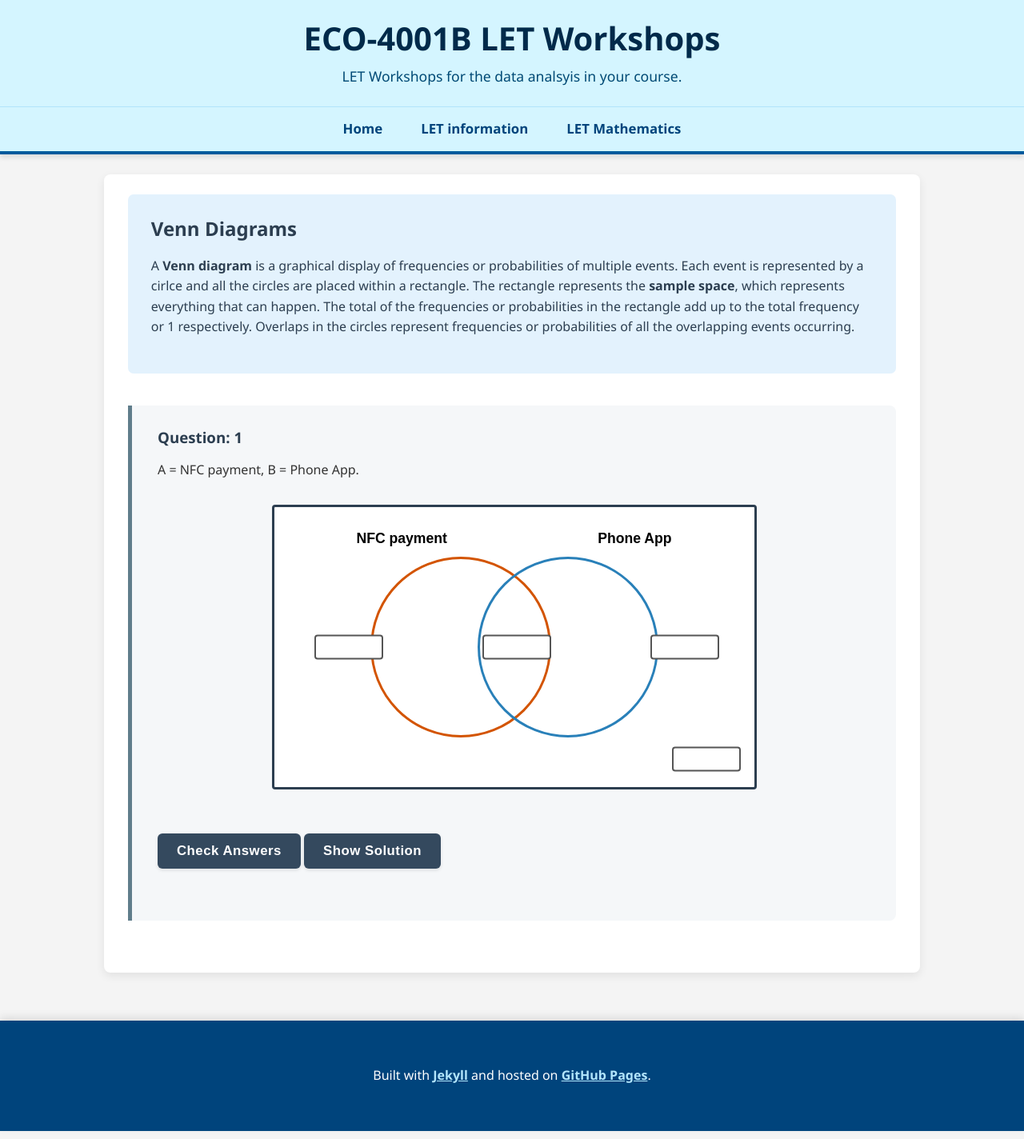
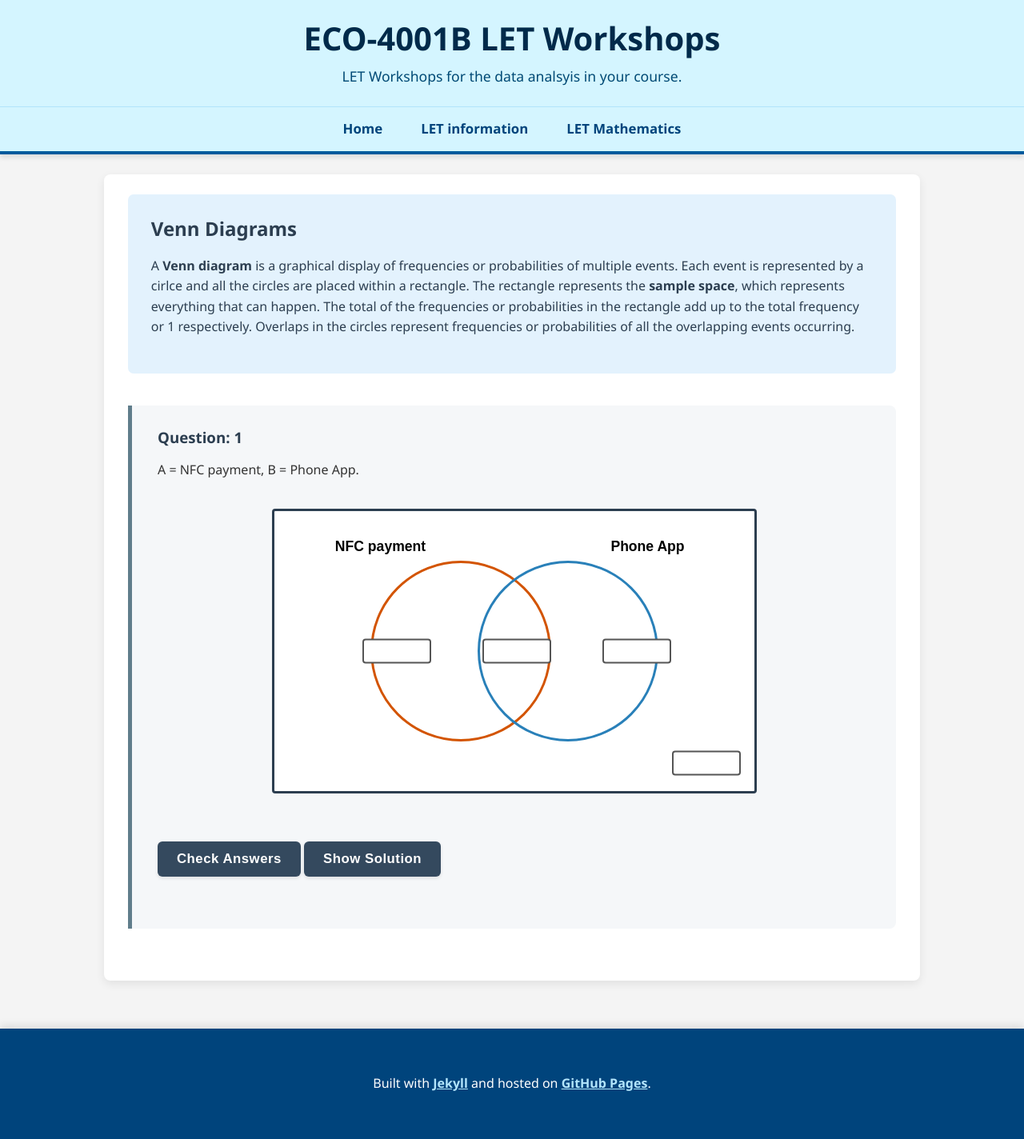
Before and after one commit to probe973/eco-4001b, a Jekyll site: the page built from probability/03-venn.md, in a window 1280 px wide. Shown: the whole page at 80% size. Built offline with Jekyll 4.4.1, drawn with Linux system fonts in a browser that asks for light colours.

Commit message:
Adjust Venn diagram styles for better fit

```diff
--- a/assets/css/style.css
+++ b/assets/css/style.css
@@ -461,21 +461,21 @@ input[type=number] {
     background-color: #ffe6e6;
 }
 
-/* --- VENN DIAGRAM STYLES (Fixed Labels & Validation) --- */
+/* --- VENN DIAGRAM STYLES (Adjusted for Fit) --- */
 
 .venn-wrapper {
     position: relative;
     width: 100%;
     max-width: 600px;
     height: 350px;
-    margin: 30px auto; /* Added space for labels on top */
+    margin: 35px auto;
     border: 3px solid #2c3e50;
     background-color: #fff;
     border-radius: 4px;
     font-family: sans-serif;
 }
 
-/* Circles - Balanced overlap (20%) */
+/* Circles - Balanced overlap */
 .venn-circle {
     position: absolute;
     width: 220px;
@@ -484,55 +484,55 @@ input[type=number] {
     border: 3px solid #2c3e50;
     top: 50%;
     transform: translateY(-50%);
-    pointer-events: none; /* Allows clicking through the circle to inputs */
+    pointer-events: none;
 }
 
+/* Positioned to ensure overlap but keep inputs inside */
 .venn-left {
-    left: 20%; /* Moved out slightly to give text room */
-    border-color: #d35400;
+    left: 20%;
+    border-color: #d35400; /* Orange */
 }
 
 .venn-right {
-    right: 20%; /* Moved out slightly to give text room */
-    border-color: #2980b9;
+    right: 20%;
+    border-color: #2980b9; /* Blue */
 }
 
-/* Labels - Pushed AWAY from the center collision zone */
+/* Labels - Adjusted to sit clear of the overlap */
 .venn-label {
     position: absolute;
-    top: -40px; /* Higher up */
-    width: 150%; /* Wider to prevent wrapping */
+    top: -35px;
+    width: 200px;
     font-weight: bold;
     font-size: 1.1em;
     color: #000;
 }
 
-/* Push Left Label Left */
 .venn-left .venn-label {
-    text-align: left;
-    left: -20px;
+    right: 50%;
+    text-align: center;
 }
 
-/* Push Right Label Right */
 .venn-right .venn-label {
-    text-align: right;
-    right: -20px;
+    left: 50%;
+    text-align: center;
 }
 
-/* Input Zones */
+/* Input Zones - Moved inwards to match the circles */
 .venn-zone {
     position: absolute;
     top: 50%;
     transform: translate(-50%, -50%);
     width: 80px;
     text-align: center;
-    z-index: 20; /* High z-index to be clickable */
+    z-index: 20;
 }
 
-/* Positions */
-.zone-a-only { left: 15%; }
-.zone-b-only { left: 85%; }
+/* NEW POSITIONS: These put the inputs safely inside the circles */
+.zone-a-only { left: 25%; }
+.zone-b-only { left: 75%; }
 .zone-intersect { left: 50%; }
+
 .zone-outside {
     top: 90%;
     left: 90%;
@@ -548,17 +548,17 @@ input[type=number] {
     border: 2px solid #555;
     border-radius: 4px;
     background-color: #fff;
-    pointer-events: auto; /* Ensures input is clickable */
+    pointer-events: auto;
 }
 
-/* --- FORCE VALIDATION COLORS (Global Override) --- */
-/* This ensures the red/green borders appear regardless of where the input is */
-input.input-correct {
+/* --- ACCESSIBILITY & VALIDATION --- */
+/* High Specificity to force colors to show */
+.venn-zone input.input-correct {
     border: 3px solid #006400 !important; /* Dark Green */
     background-color: #e8f5e9 !important;
 }
 
-input.input-incorrect {
+.venn-zone input.input-incorrect {
     border: 3px solid #8b0000 !important; /* Dark Red */
     background-color: #fbe9e7 !important;
 }
@@ -571,12 +571,13 @@ input.input-incorrect {
     border-radius: 3px;
 }
 
-/* Mobile */
 @media (max-width: 500px) {
     .venn-wrapper { height: 300px; }
     .venn-circle { width: 150px; height: 150px; }
     .venn-left { left: 10%; }
     .venn-right { right: 10%; }
-    .zone-a-only { left: 10%; }
-    .zone-b-only { left: 90%; }
+
+    /* Adjust inputs for mobile */
+    .zone-a-only { left: 20%; }
+    .zone-b-only { left: 80%; }
 }
```
